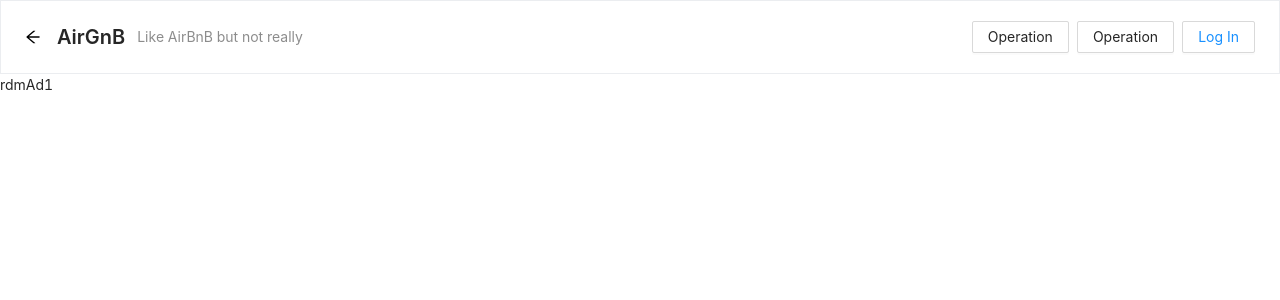
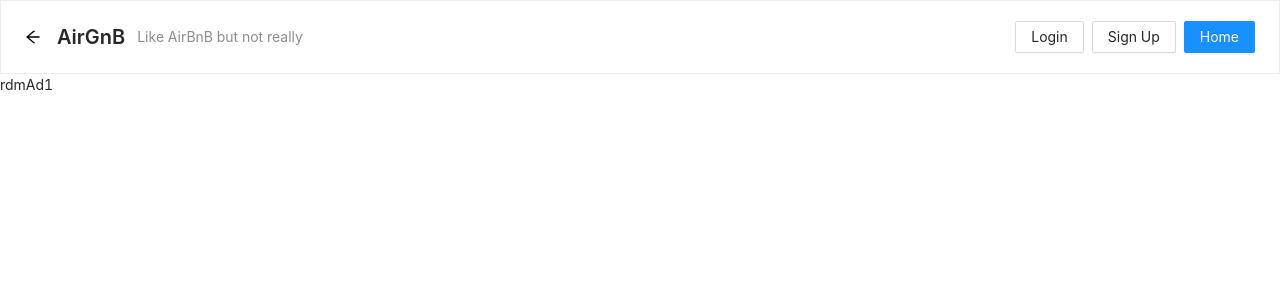
Before and after one commit to leo-dao/AirGnB, a React (Create React App) app in the folder frontend/: page /catalog/rdmAd1 in a window 1280 px wide. Shown: the top 300 px of the page. Built offline with nearby package versions, Linux system fonts and the light colour scheme.

Commit message:
Added default 404 page not found error and user/ad not found errors; removed <Links/> in favor of href as hyperlinks

```diff
--- a/frontend/src/App.tsx
+++ b/frontend/src/App.tsx
@@ -8,6 +8,7 @@ import UserProfile from './components/UserProfile';
 import { userData, adData } from "./fakeData"
 import LogIn from './components/Buttons/LogIn';
 import SignUp from './components/Buttons/SignUp';
+import Error from './components/Error';
 
 function App() {
   return (
@@ -20,6 +21,7 @@ function App() {
         <Route path="/catalog/:adId" element={<AdProfile data={adData} />} />
         <Route path="/login" element={<LogIn />} />
         <Route path="/signup" element={<SignUp />} />
+        <Route path="*" element={<Error msg="" />} />
       </Routes>
     </div >
   );
--- a/frontend/src/components/AdProfile/index.tsx
+++ b/frontend/src/components/AdProfile/index.tsx
@@ -1,6 +1,7 @@
 import React from "react";
 import { useParams } from "react-router-dom";
 import { AdCardProps } from "../AdCard";
+import Error from "../Error/index";
 import AdCard from "../AdCard";
 
 // I'm guessing I shouldn't put the actual AdCard here?
@@ -13,11 +14,15 @@ const AdProfile = (props: Props) => {
 
     let params = useParams();
 
+    const currentAd = (props.data.filter(ad => ad.adId === params.adId))[0];
+
+    if (!currentAd) {
+        return <Error msg="Sorry, this ad does not exist" />
+    }
+
     return (
         <div>
-            {params.adId}
-
-
+            {currentAd.adId}
         </div>
 
 
--- a/frontend/src/components/Buttons/LogIn/index.tsx
+++ b/frontend/src/components/Buttons/LogIn/index.tsx
@@ -1,4 +1,6 @@
 import React from "react";
+import { Form, Input, Button, Checkbox } from 'antd';
+
 
 const LogIn = () => {
     return (
--- /dev/null
+++ b/frontend/src/components/Error/index.tsx
@@ -0,0 +1,28 @@
+import React from "react";
+import { Result, Button } from 'antd';
+import { Routes, Route, Link } from "react-router-dom";
+
+interface ErrorProps {
+    msg: string;
+}
+
+
+
+const Error = (props: ErrorProps) => {
+
+    // define a default error message
+    const defaultMsg = "Sorry, this page does not exist";
+
+    return (
+        <div>
+            <Result
+                status="404"
+                title="404"
+                subTitle={props.msg || defaultMsg}
+                extra={<Button type="primary" href="/home">Back Home</Button>}
+            />,
+        </div>
+    )
+}
+
+export default Error;
--- a/frontend/src/components/Header/index.tsx
+++ b/frontend/src/components/Header/index.tsx
@@ -1,16 +1,11 @@
 import React from 'react';
 import { PageHeader, Button, } from 'antd';
-import { Routes, Route, Link } from "react-router-dom";
 
 interface Props {
 
 }
 
 const Header: React.FunctionComponent<Props> = (props) => {
-
-    const logIn = (e: React.MouseEvent<HTMLElement, MouseEvent>) => {
-        console.log(e);
-    };
 
     return (
         <PageHeader
@@ -24,9 +19,10 @@ const Header: React.FunctionComponent<Props> = (props) => {
 
             extra={
                 [
-                    <Button key="3">Operation</Button>,
-                    <Button key="2">Operation</Button>,
-                    <Button > <Link to="/login">Log In</Link></Button>
+                    <Button key="2" href='/login'>Login</Button>,
+                    <Button key="1" href='/signup'>Sign Up</Button>,
+
+                    <Button type="primary" href='/home'>Home</Button>
                 ]
             }
         ></PageHeader>
--- a/frontend/src/components/UserProfile/index.tsx
+++ b/frontend/src/components/UserProfile/index.tsx
@@ -2,7 +2,7 @@ import React from "react";
 import { useParams } from "react-router-dom";
 import { User } from "../AdCard"
 import { Avatar } from 'antd';
-
+import Error from "../Error/index";
 
 interface UserProfileProps {
     data: User[];
@@ -14,8 +14,11 @@ const UserProfile = (props: UserProfileProps) => {
 
     // Best way of getting all the ad cards of the user?
 
+    const currentUser = (props.data.filter(user => user.userId === params.userId))[0];   // Getting the correct user based on id from the url
 
-    const currentUser = (props.data.filter(user => user.userId === params.userId))[0];   // Getting the correct user based on id from the url
+    if (!currentUser) {
+        return <Error msg="Sorry, this user does not exist" />
+    }
 
     return (
         <div>
```
